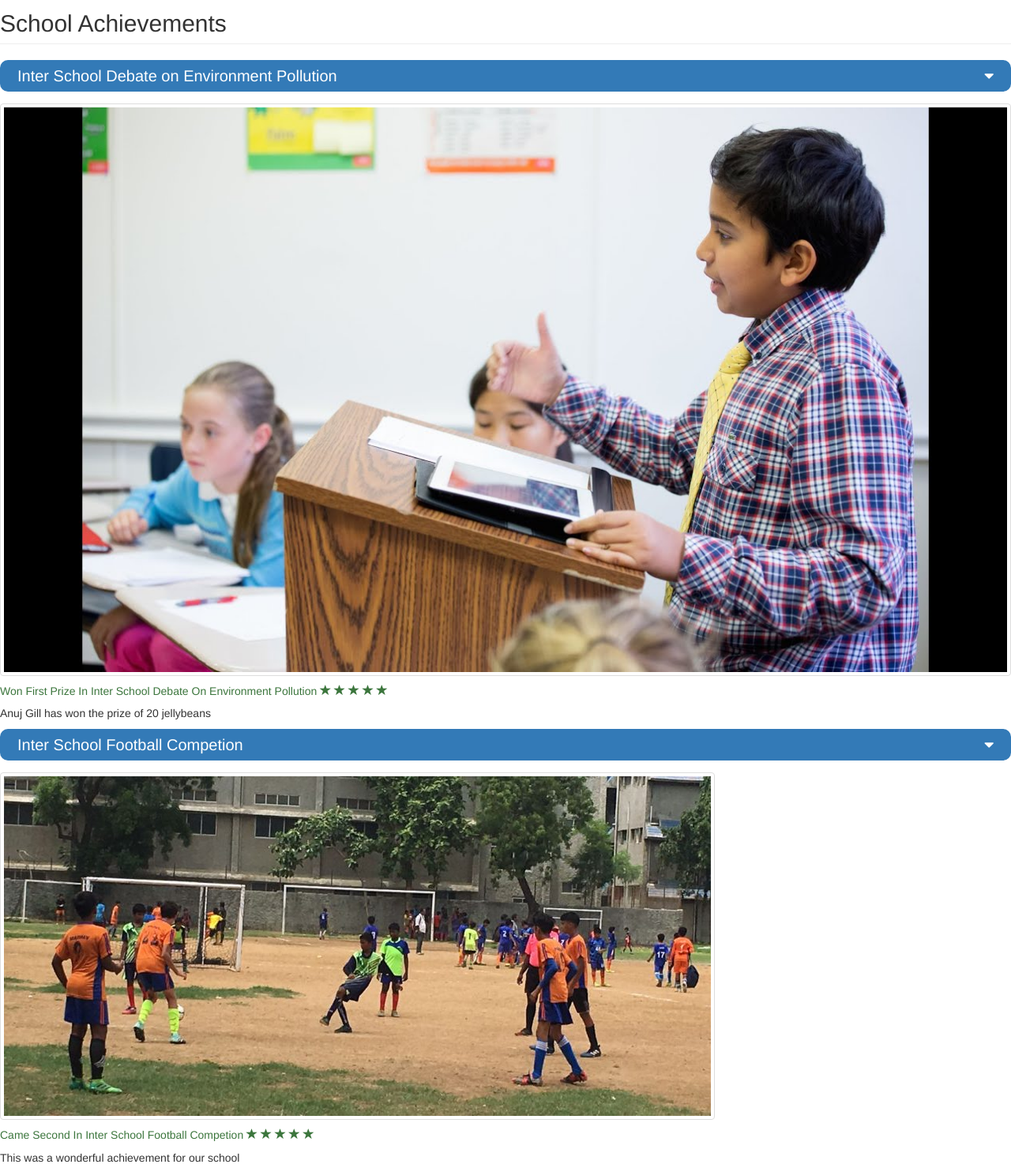
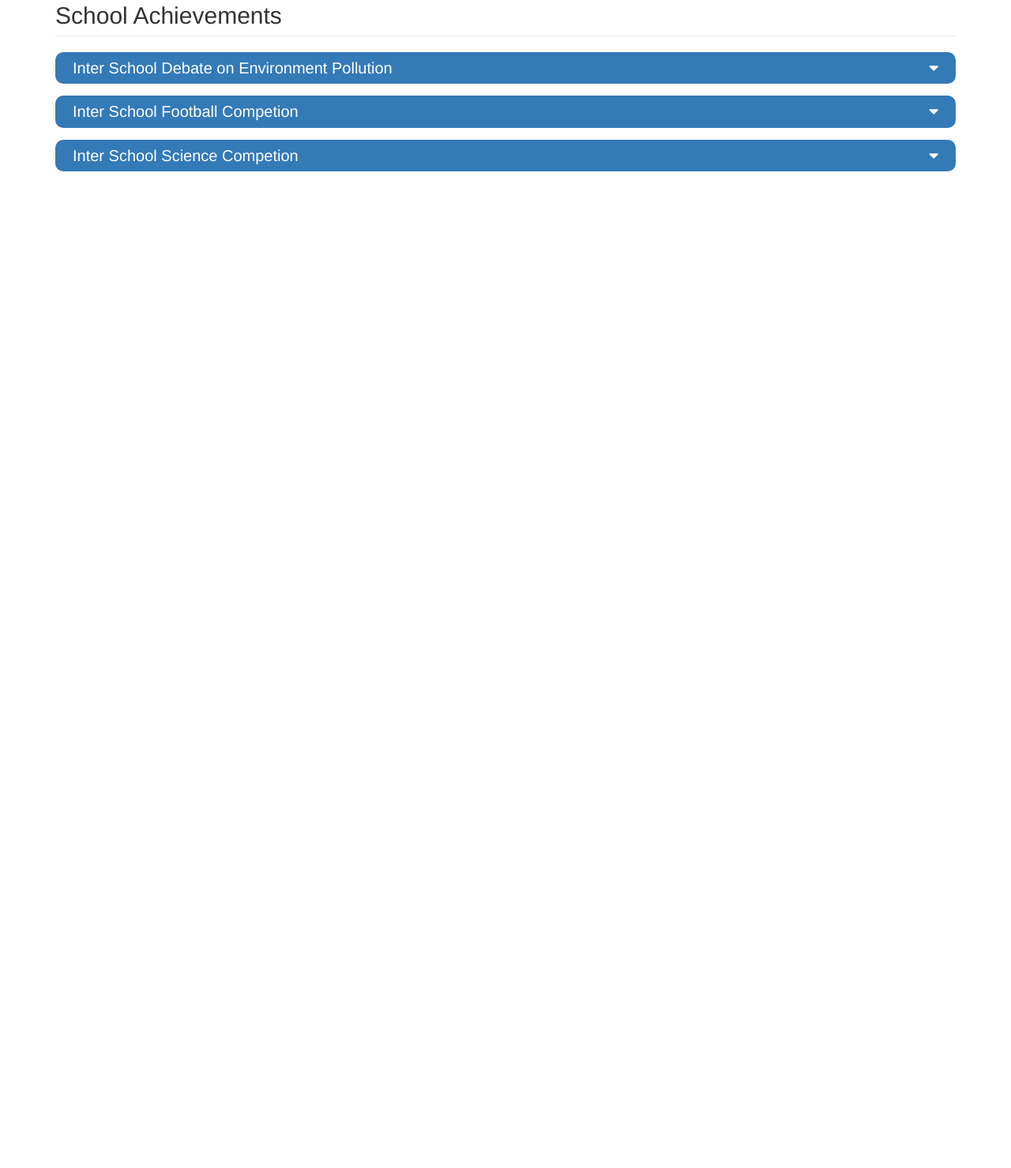
Before and after one commit to Anuj1307/School2, a plain HTML site: page index.html in a window 1280 px wide. Shown: the part 3512-4991 px from the top of the page at 79% size. After the commit the page ends 3744 px from the top, so only its background shows below. Drawn offline with nearby package versions, Linux system fonts and the light colour scheme.

Commit message:
Updated Index

```diff
--- a/index.html
+++ b/index.html
@@ -77,14 +77,12 @@ Navigation bar code here
         </div>
       </center>
   </center>
-</div>
-
-<h2 class="page-header" id="achievemnets">School Achievements</h2>
+  <h2 class="page-header" id="achievements">School Achievements</h2>
   <div class="bg-primary movie_head" data-toggle="collapse" data-target="#school_achievements1">
     Inter School Debate on Environment Pollution <i class="fa fa-sort-desc"></i>
   </div>
 
-<div class="school_achievements1" class="collapse">
+  <div id="school_achievements1" class="collapse">
     <div class="achievements_text">
       <img src="se1.jpg" class="img-responsive img-thumbnail">
       <h5 class="text-success text-capitalize">Won First Prize in Inter School Debate on Environment Pollution
@@ -102,7 +100,7 @@ Navigation bar code here
     Inter School Football Competion <i class="fa fa-sort-desc"></i>
   </div>
 
-<div class="school_achievements2" class="collapse">
+  <div id="school_achievements2" class="collapse">
     <div class="achievements_text">
       <img src="sm2.jpg" class="img-responsive img-thumbnail">
       <h5 class="text-success text-capitalize">Came Second in inter school Football Competion
@@ -120,7 +118,7 @@ Navigation bar code here
     Inter School Science Competion <i class="fa fa-sort-desc"></i>
   </div>
 
-<div class="school_achievements3" class="collapse">
+  <div id="school_achievements3" class="collapse">
     <div class="achievements_text">
       <img src="sm3.jpg" class="img-responsive img-thumbnail">
       <h5 class="text-success text-capitalize">Won First prize in Inter School Science Competion
@@ -133,6 +131,8 @@ Navigation bar code here
     <p>Best Volcano diorama ever</p>
     </div>
   </div>
+</div>
+
 
 
 
```
Lines whose indentation alone changed are shown as unchanged.
